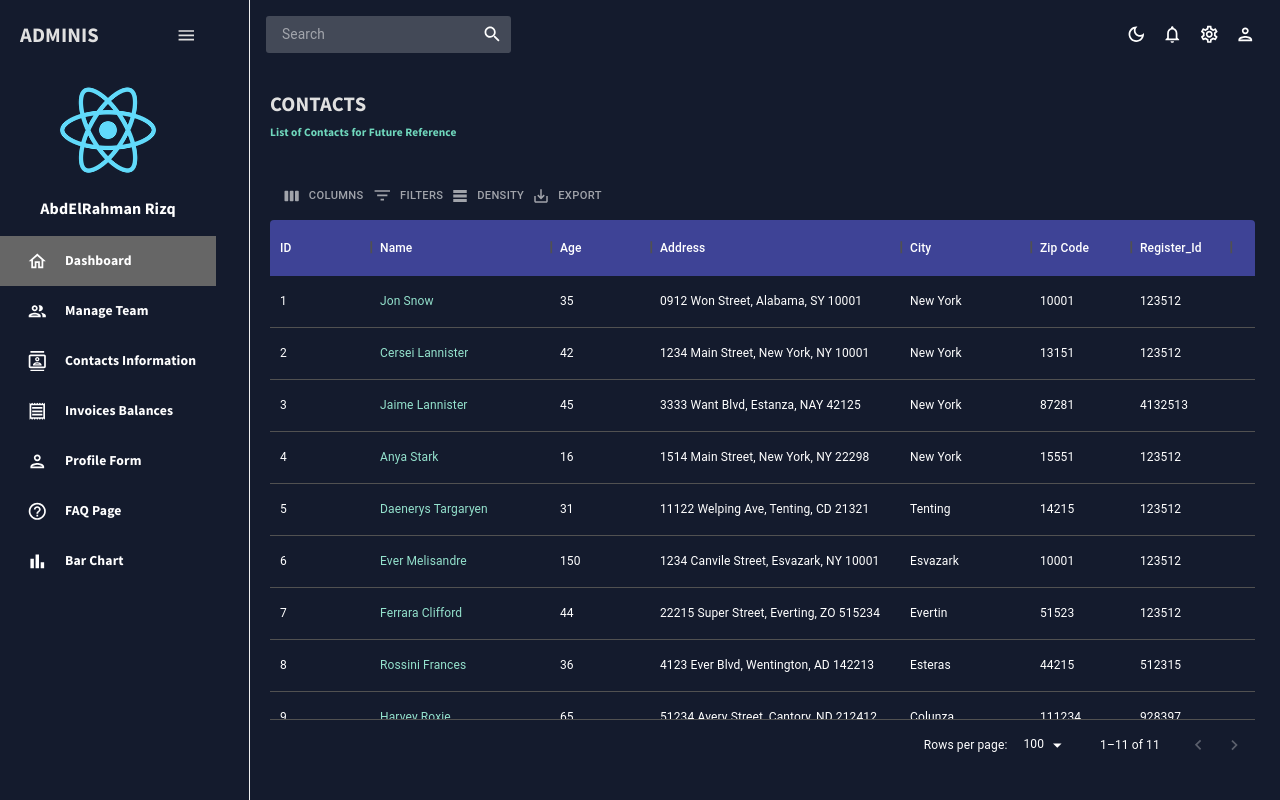
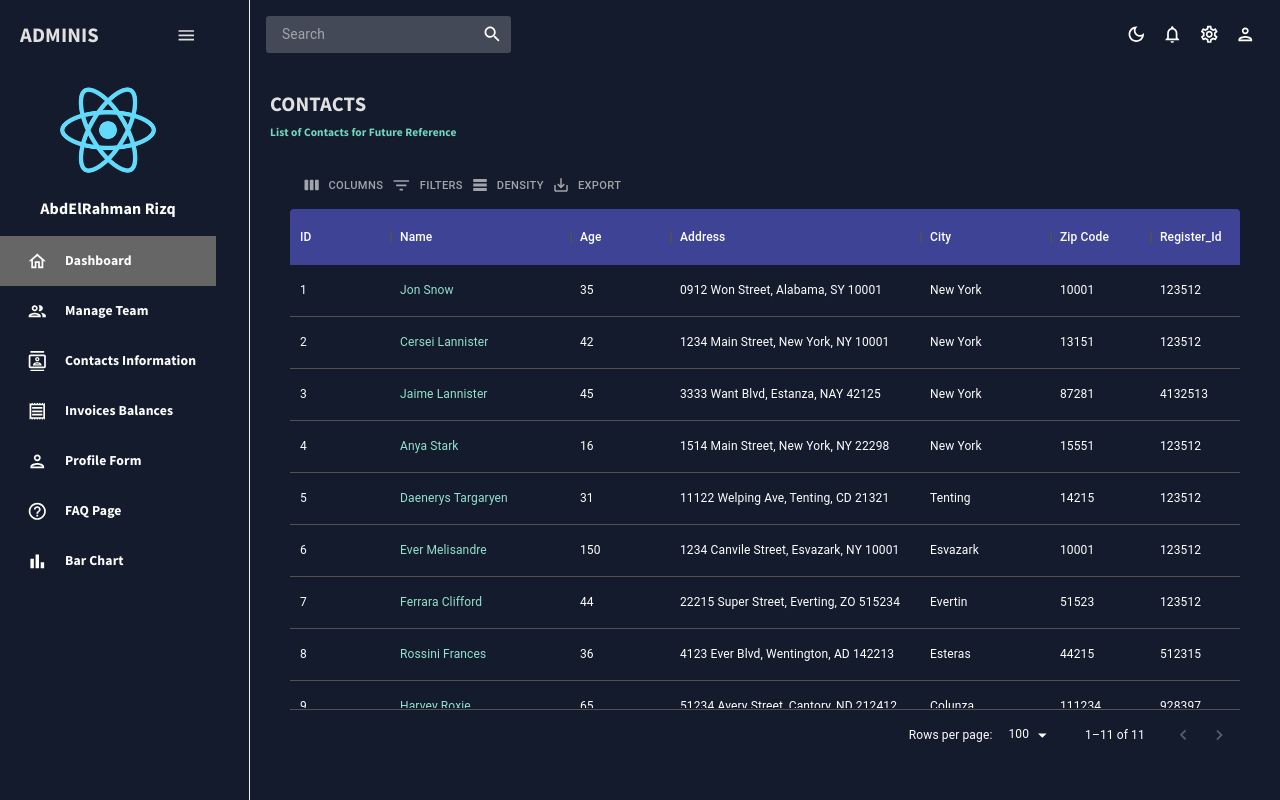
Before and after one commit to AbdElRahman-Rizq/Admin-Dashboard, a React (Create React App) app: page /Contacts in a window 1280 px wide. Built offline with nearby package versions, Linux system fonts and the light colour scheme.

Commit message:
change margin

```diff
--- a/src/scenes/contacts/index.jsx
+++ b/src/scenes/contacts/index.jsx
@@ -47,9 +47,9 @@ const Contacts=()=>{
     return(
         <Box m="20px">
        <Header subtitle={"List of Contacts for Future Reference"} title={"CONTACTS"}/>
-       <Box m="30px 5px 0 0"
+       <Box m="20px"
        height="75vh"
-       b="0"
+       p="0"
        sx={{
         "& .MuiDataGrid-root": {
             border: "none",
```
